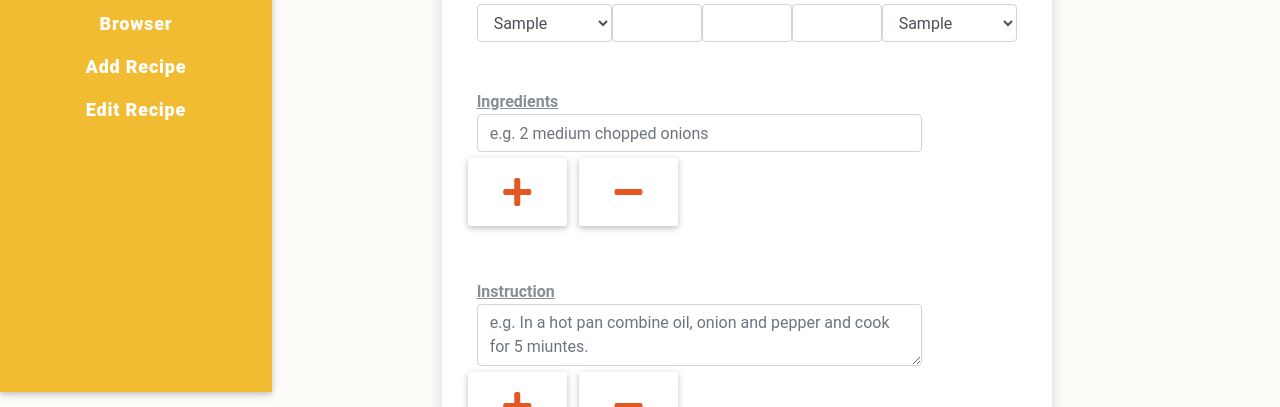
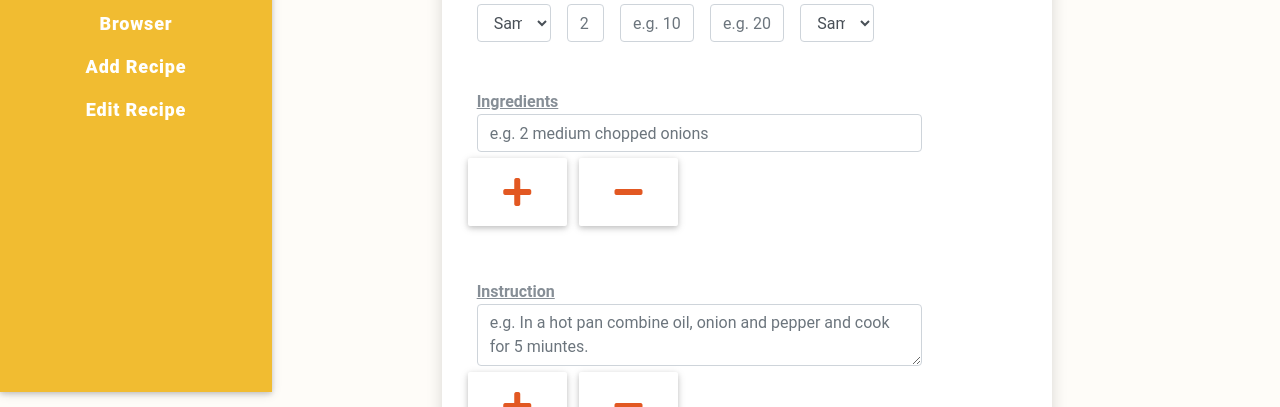
Before and after one commit to dugudugu/A_Chefs_Book, a Flask app: page /add_recipe in a window 1280 px wide. Shown: the part 408-815 px from the top of the page. Run offline with Flask 2, Linux system fonts and the light colour scheme; a database or web service that is not in the repository returns one stand-in record (values such as "Sample title"); some libraries are stand-ins or nearby versions.

Commit message:
Added margins to input field

```diff
--- a/templates/add_recipe.html
+++ b/templates/add_recipe.html
@@ -10,27 +10,27 @@
 
     <div class="card shadow">
         <div class="card-body">
-            <form action="{{url_for('insert_recipe')}}" method="POST" class="add-recipe-form" enctype="multipart/form-data">
+            <form action="{{url_for('insert_recipe')}}" method="POST" class="add-recipe-form">
 
-                <div class=" col-12 mt-3 mb-5">
+                <div class=" col-10 mt-3 mb-5">
                     <!-- Recipe Title -->
                     <div class="mt-3 md-form form-lg">
                         <label for="recipe_title" class="label">Recipe title</label>
-                        <input type="text" id="title" name="recipe_title" value="" required class="form-control">
+                        <input type="text" id="title" name="recipe_title" value="" required class="form-control" placeholder="e.g. Pasta carbonara">
                     </div>
 
                     <!-- Recipe Description -->
                     <div class="mt-5 md-form form-lg">
                         <label for="recipe_description" class="label">Recipe description</label>
-                        <input type="text" id="description" name="recipe_description" value="" class="form-control">
+                        <input type="text" id="description" name="recipe_description" value="" class="form-control" placeholder="e.g. Creamy pasta with bacon, spring onions and parmesan cheese">
                     </div>
                 </div>
 
-                <div class="input-field col-12 mb-5">
+                <div class="input-field col-10 mb-5">
                     <div class="flex-selection">
 
                         <!-- Dish Type -->
-                        <div class="input-field col-lg-3 col-sm-4 mobile-style">
+                        <div class="input-field col-lg-2 col-sm-4 mr-3 mobile-style">
                             <label for="dish_type" class="label">Dish type</label>
                             <select class="form-control" id="type" name="dish_type" required>
                                 {% for cat in Categories %}
@@ -40,25 +40,25 @@
                         </div>
 
                         <!-- Servings -->
-                        <div class="input-field col-lg-2 col-sm-4 mobile-style">
+                        <div class="input-field col-lg-1 col-sm-4 mr-3 mobile-style">
                             <label for="recipe_serving" class="label">Serves</label>
-                            <input type="number" name="serves" id="recipe_serving" required class="form-control" min="0"/>
+                            <input type="text" name="serves" id="recipe_serving" required class="form-control" min="1" placeholder="2">
                         </div>
 
                         <!-- Preparation Time -->
-                        <div class="input-field col-lg-2 col-sm-4 mobile-style">
+                        <div class="input-field col-lg-2 col-sm-4 mr-3 mobile-style">
                             <label for="preparation_time" class="label">Prep time</label>
-                            <input type="text" name="prep-time" id="preparation_time" required class="form-control" />
+                            <input type="text" name="prep-time" id="preparation_time" required class="form-control" placeholder="e.g. 10 miuntes">
                         </div>
 
                         <!-- Cooking Time -->
-                        <div class="input-field col-lg-2 col-sm-4 mobile-style">
+                        <div class="input-field col-lg-2 col-sm-4 mr-3 mobile-style">
                             <label for="cooking_time" class="label">Cooking time</label>
-                            <input type="text" name="cooking-time" id="cooking_time" required class="form-control" />
+                            <input type="text" name="cooking-time" id="cooking_time" required class="form-control" placeholder="e.g. 20 miuntes">
                         </div>
 
                         <!-- Difficulty level -->
-                        <div class="input-field col-lg-3 col-sm-4 mobile-style">
+                        <div class="input-field col-lg-2 col-sm-4 mobile-style">
                             <label for="recipe_difficulty" class="label">Level</label>
                             <select class="form-control" id="difficulty" name="recipe_difficulty" required>
                                 {% for diff in difficulty %}
@@ -77,7 +77,7 @@
                             <input type="text" id="ingredient" name="recipe_ingredients" value="" required class="form-control" placeholder="e.g. 2 medium chopped onions">
                                 <div class="row">
                                 <a class="btn btn-sm" id="addIngredient" role="button"><i class="fas fa-plus" aria-hidden="true"></i></a>
-                                <a class="btn btn-sm removeIngredientDiv" id="removeIngredient" role="button"><i class="fas fa-minus" aria-hidden="true "></i></a>
+                                <a class="btn btn-sm removeIngredientDiv" id="removeIngredient" role="button"><i class="fas fa-minus" aria-hidden="true"></i></a>
                                 </div>
                         </div>
                     </div>
@@ -89,17 +89,17 @@
                             <textarea class="form-control text-instr" id="recipe_instruction" name="recipe_instruction" type="text" placeholder="e.g. In a hot pan combine oil, onion and pepper and cook for 5 miuntes."></textarea>
                                 <div class="row">
                                 <a class="btn btn-sm" id="addInstruction" role="button"><i class="fas fa-plus" aria-hidden="true"></i></a>
-                                <a class="btn btn-sm removeInstructionDiv" id="removeInstruction" role="button"><i class="fas fa-minus" aria-hidden="true "></i></a>
+                                <a class="btn btn-sm removeInstructionDiv" id="removeInstruction" role="button"><i class="fas fa-minus" aria-hidden="true"></i></a>
                             </div>
                         </div>
                     </div>
 
                     <!-- Upload Image for recipe -->
-                    <div class=" mb-5 col-8">
+                    <div class="mb-5 col-8">
                         <img src="https://www.industriehof.com/images/social/xing-24x24.png" id="img-preview"/>
                             <div class="custom-file">
                             <input type="file" class="custom-file-input" id="image-upload">
-                            <label class="custom-file-label" for="recipe_image">Choose Image</label>
+                            <label class="custom-file-label" for="recipe_image">Choose image</label>
                             </div>
                     </div>
 
```
